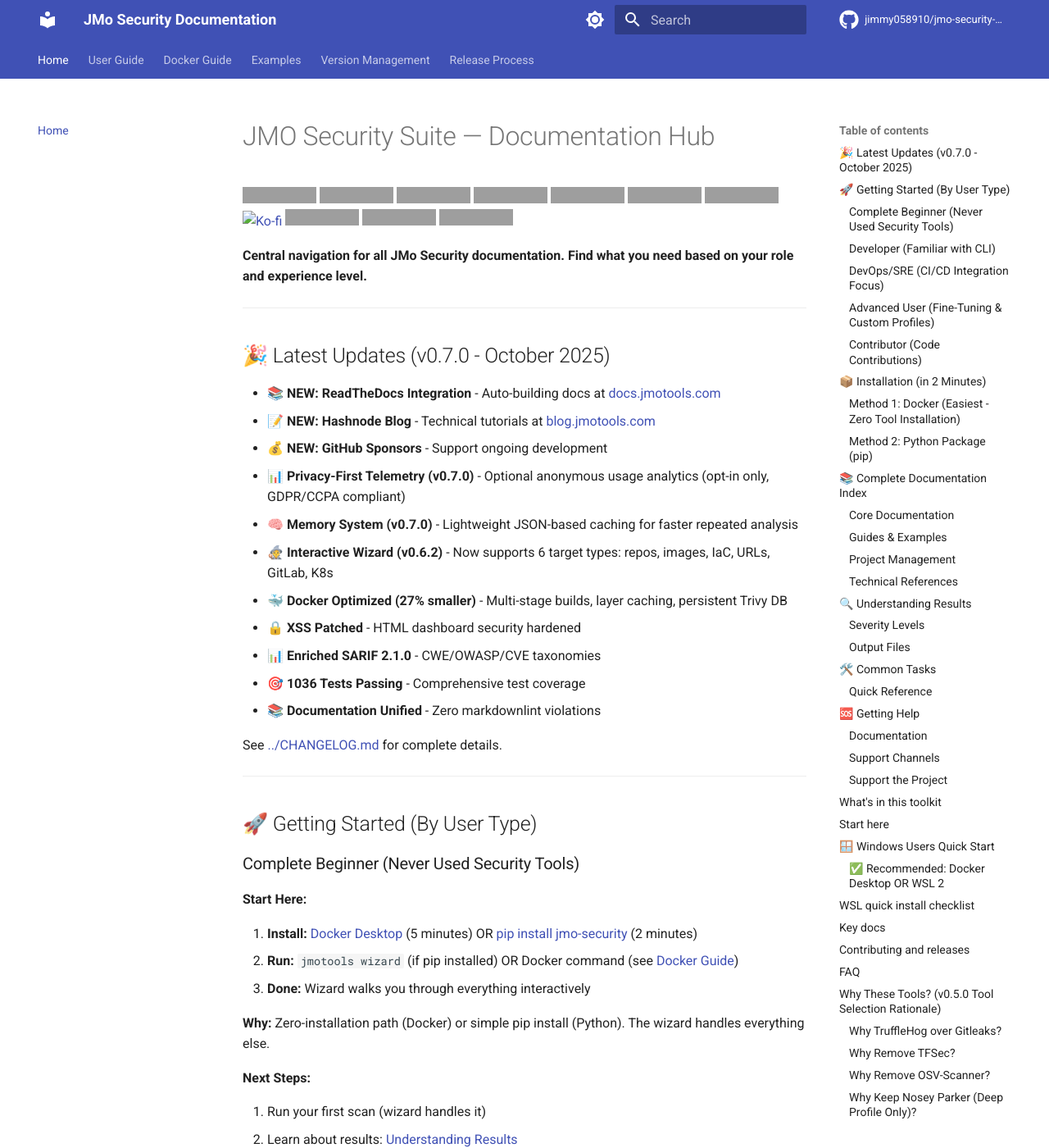
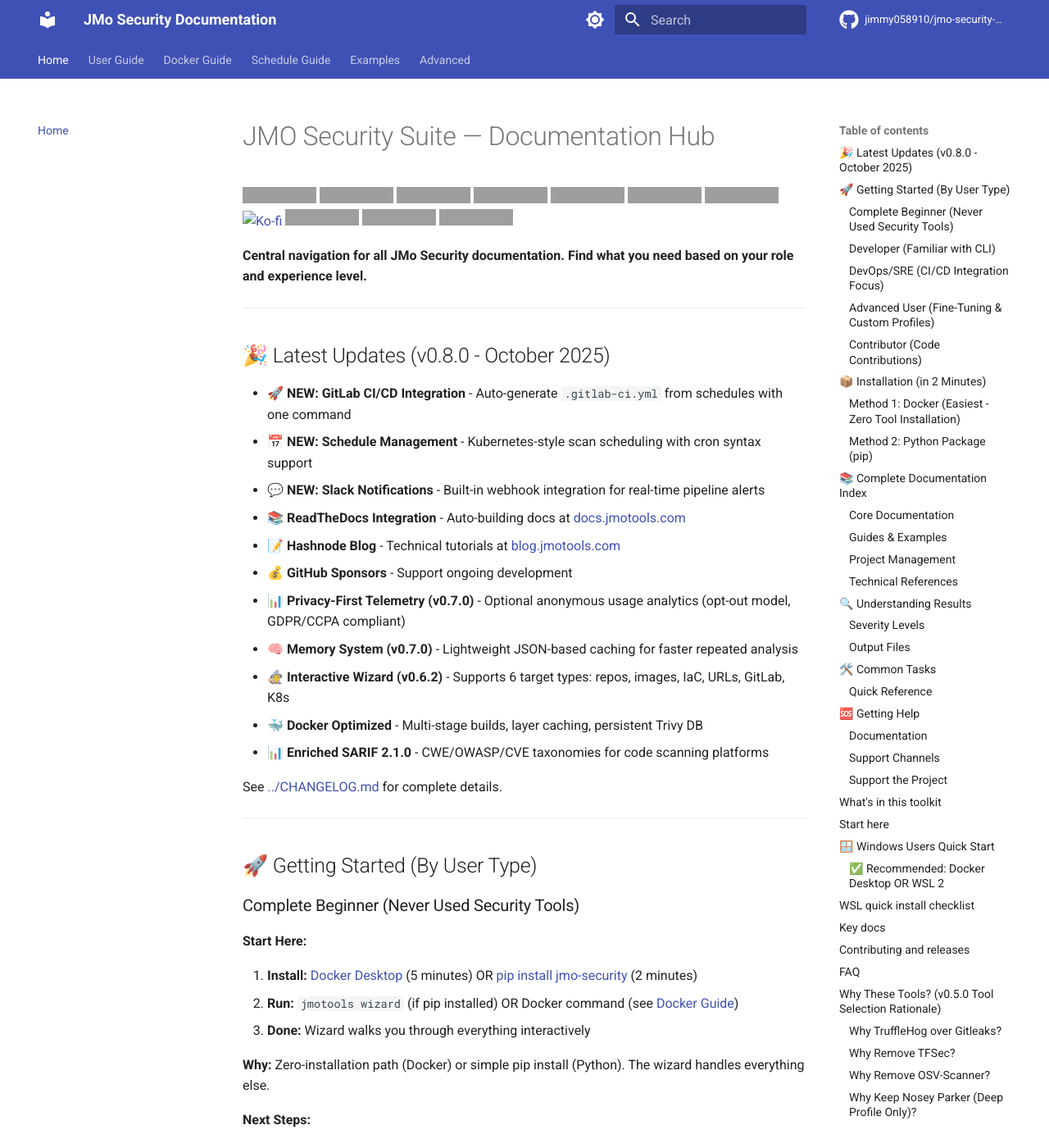
Before and after one commit to jimmy058910/jmo-security-repo, an MkDocs documentation site: the page built from docs/index.md, in a window 1280 px wide and 1400 px high, cut to the strip 0-1400 px from the top of the window. Shown: the whole strip at 82% size. Built offline with MkDocs 1.6.1 and Material for MkDocs 9.7.7, drawn with Linux system fonts in a browser that asks for light colours; comment, search, counter and statistics services are not loaded; grey boxes are pictures that could not be loaded.

Commit message:
Docs update

```diff
--- a/docs/index.md
+++ b/docs/index.md
@@ -16,19 +16,19 @@
 
 ---
 
-## 🎉 Latest Updates (v0.7.0 - October 2025)
+## 🎉 Latest Updates (v0.8.0 - October 2025)
 
-- 📚 **NEW: ReadTheDocs Integration** - Auto-building docs at [docs.jmotools.com](https://docs.jmotools.com)
-- 📝 **NEW: Hashnode Blog** - Technical tutorials at [blog.jmotools.com](https://blog.jmotools.com)
-- 💰 **NEW: GitHub Sponsors** - Support ongoing development
-- 📊 **Privacy-First Telemetry (v0.7.0)** - Optional anonymous usage analytics (opt-in only, GDPR/CCPA compliant)
+- 🚀 **NEW: GitLab CI/CD Integration** - Auto-generate `.gitlab-ci.yml` from schedules with one command
+- 📅 **NEW: Schedule Management** - Kubernetes-style scan scheduling with cron syntax support
+- 💬 **NEW: Slack Notifications** - Built-in webhook integration for real-time pipeline alerts
+- 📚 **ReadTheDocs Integration** - Auto-building docs at [docs.jmotools.com](https://docs.jmotools.com)
+- 📝 **Hashnode Blog** - Technical tutorials at [blog.jmotools.com](https://blog.jmotools.com)
+- 💰 **GitHub Sponsors** - Support ongoing development
+- 📊 **Privacy-First Telemetry (v0.7.0)** - Optional anonymous usage analytics (opt-out model, GDPR/CCPA compliant)
 - 🧠 **Memory System (v0.7.0)** - Lightweight JSON-based caching for faster repeated analysis
-- 🧙 **Interactive Wizard (v0.6.2)** - Now supports 6 target types: repos, images, IaC, URLs, GitLab, K8s
-- 🐳 **Docker Optimized (27% smaller)** - Multi-stage builds, layer caching, persistent Trivy DB
-- 🔒 **XSS Patched** - HTML dashboard security hardened
-- 📊 **Enriched SARIF 2.1.0** - CWE/OWASP/CVE taxonomies
-- 🎯 **1036 Tests Passing** - Comprehensive test coverage
-- 📚 **Documentation Unified** - Zero markdownlint violations
+- 🧙 **Interactive Wizard (v0.6.2)** - Supports 6 target types: repos, images, IaC, URLs, GitLab, K8s
+- 🐳 **Docker Optimized** - Multi-stage builds, layer caching, persistent Trivy DB
+- 📊 **Enriched SARIF 2.1.0** - CWE/OWASP/CVE taxonomies for code scanning platforms
 
 See [../CHANGELOG.md](../CHANGELOG.md) for complete details.
 
--- a/mkdocs.yml
+++ b/mkdocs.yml
@@ -60,11 +60,15 @@
   - Home: index.md
   - User Guide: USER_GUIDE.md
   - Docker Guide: DOCKER_README.md
+  - Schedule Guide: SCHEDULE_GUIDE.md
   - Examples:
       - Overview: examples/README.md
       - Wizard Examples: examples/wizard-examples.md
-  - Version Management: VERSION_MANAGEMENT.md
-  - Release Process: RELEASE.md
+      - Slack Notifications: examples/slack-notifications.md
+  - Advanced:
+      - Version Management: VERSION_MANAGEMENT.md
+      - Telemetry: TELEMETRY.md
+      - Release Process: RELEASE.md
 
 # Plugins
 plugins:
```
